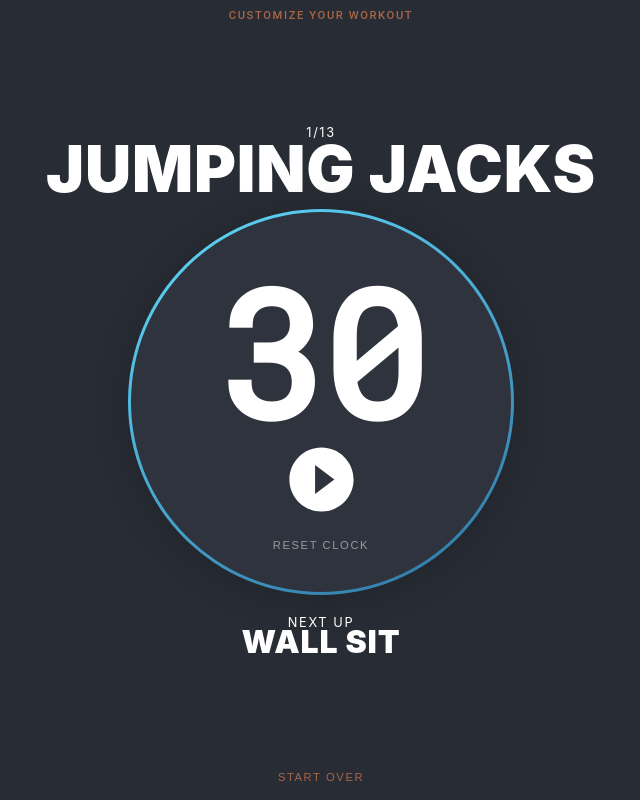
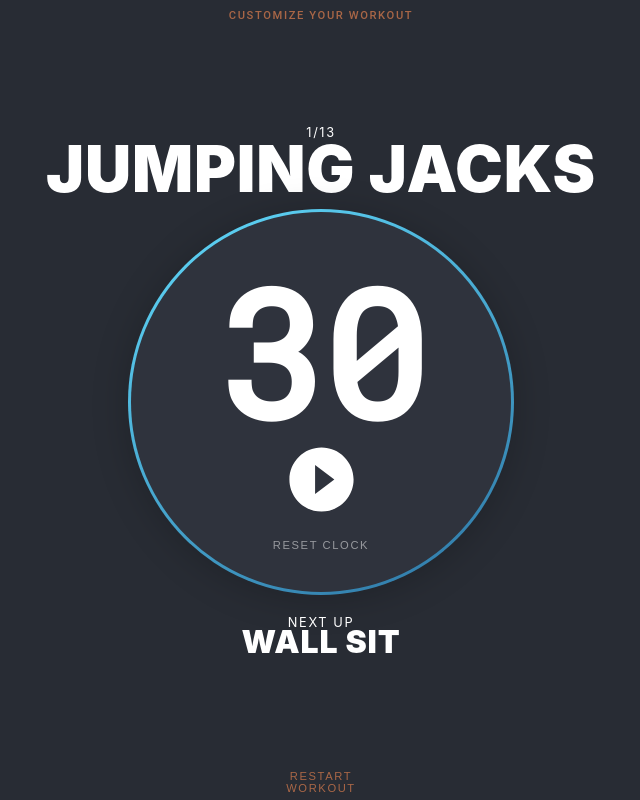
Before and after one commit to joeschwehr/HIIT-tracker, a React (Create React App) app: page / in a window 1280 px wide. Shown: the whole page, without its empty margins (319-959 px from the left). Built offline with nearby package versions, Linux system fonts and the light colour scheme.

Commit message:
text changed

```diff
--- a/src/components/Clock/Clock.component.jsx
+++ b/src/components/Clock/Clock.component.jsx
@@ -83,7 +83,7 @@ export default function Watch(props){
                 </div>
             </div>
             <div className="clock-start-over-container">
-                <button className="clock-button" onClick={resetWorkout}>Start Over</button>
+                <button className="clock-button" onClick={resetWorkout}>Restart Workout</button>
             </div>
         </div>
     )
--- a/src/components/Clock/clock.styles.scss
+++ b/src/components/Clock/clock.styles.scss
@@ -56,7 +56,6 @@
   font-size: 2rem;
   margin-top: -.1rem;
   line-height: .8;
-
 }
 
 .clock-button {
```
